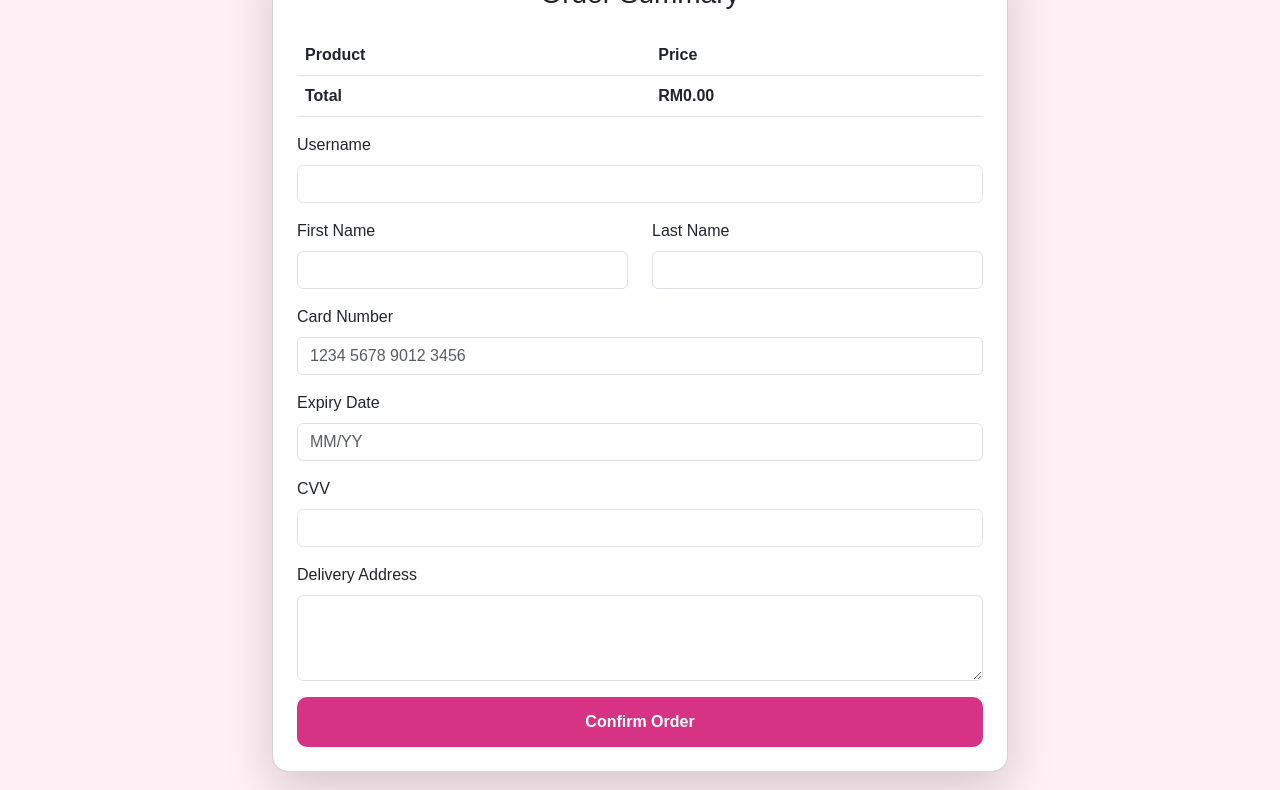
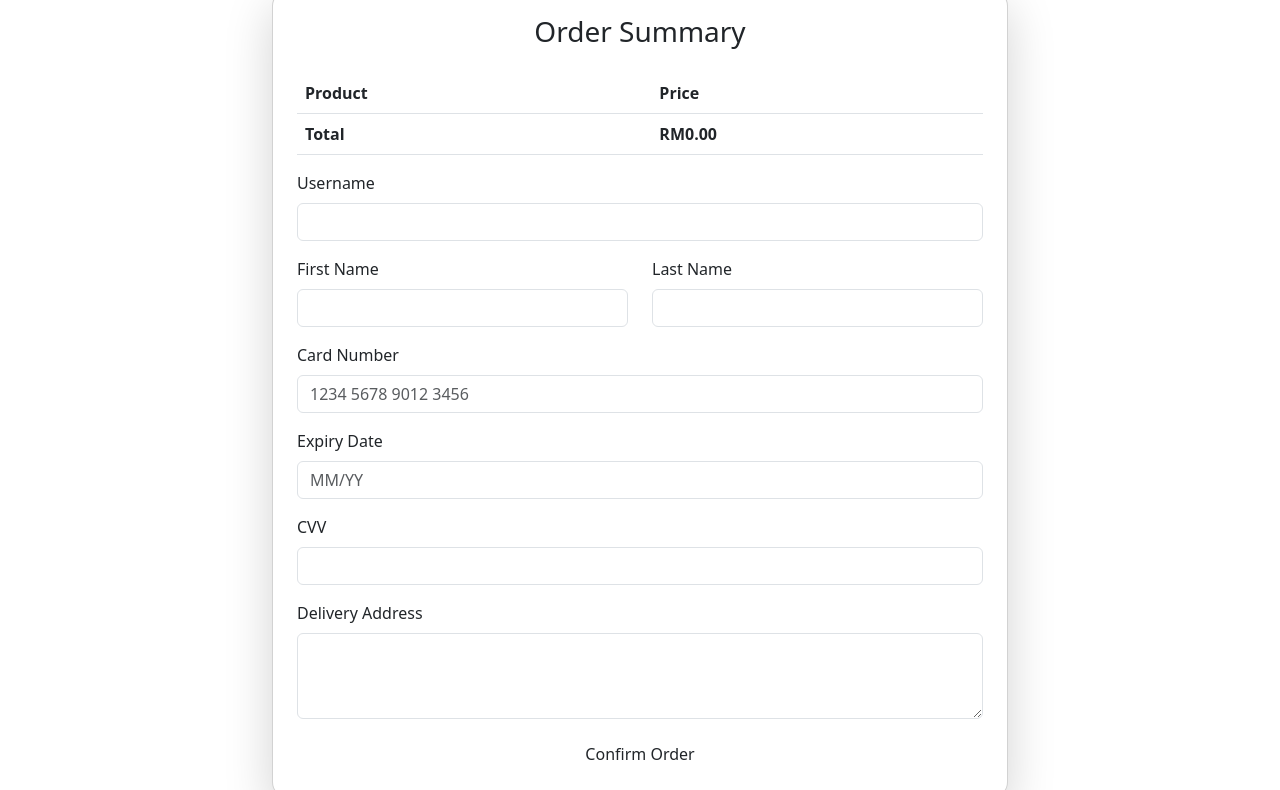
Before and after one commit to Richard2606-hub/CreamNCraft, a plain HTML site: page checkout.html in a window 1280 px wide. Shown: the part 186-976 px from the top of the page. Drawn offline with nearby package versions, Linux system fonts and the light colour scheme.

Commit message:
Update checkout.html

```diff
--- a/checkout.html
+++ b/checkout.html
@@ -5,7 +5,6 @@
   <meta name="viewport" content="width=device-width, initial-scale=1.0">
   <title>Checkout</title>
   <link href="https://cdn.jsdelivr.net/npm/bootstrap@5.3.0/dist/css/bootstrap.min.css" rel="stylesheet">
-  <link href="main.css" rel="stylesheet">
   <link href="https://fonts.googleapis.com/css2?family=Dancing+Script:wght@400..700&family=Lobster&display=swap" rel="stylesheet">
   <script src="https://code.jquery.com/jquery-3.6.0.min.js"></script>
 </head>
```
